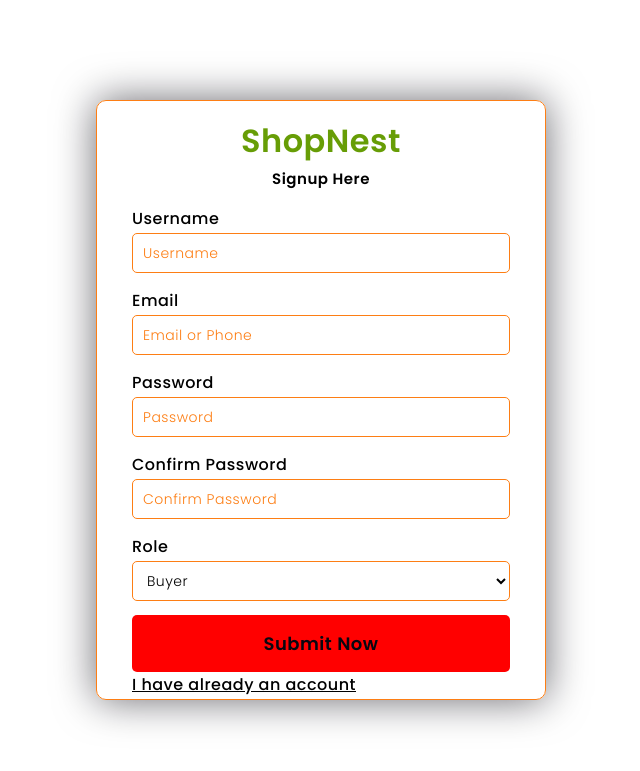
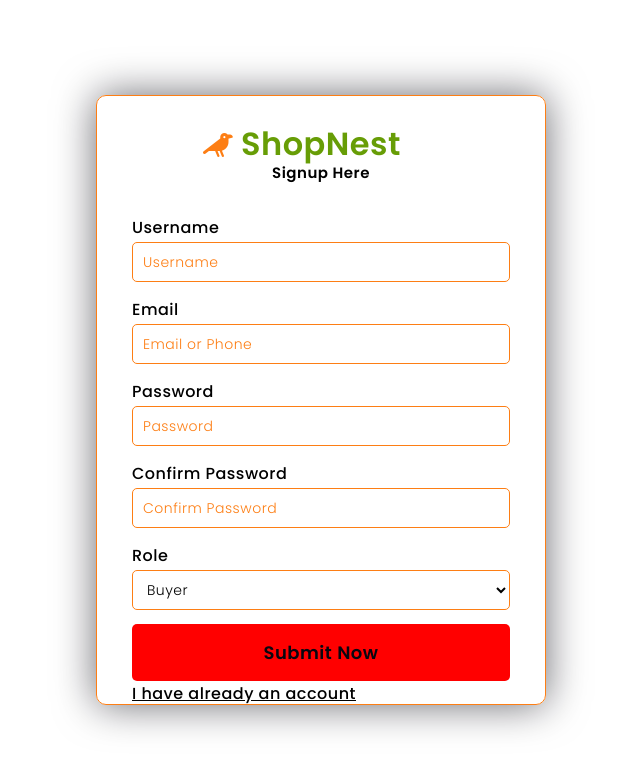
Before and after one commit to hassnbt/shopNest1, a Django app: page / in a window 1280 px wide. Shown: the top 771 px of the page, without its empty margins (319-959 px from the left). Run offline with Django 5.2, Linux system fonts and the light colour scheme.

Commit message:
Logo added to Login/signup

```diff
--- a/django/ecom/templates/signup.html
+++ b/django/ecom/templates/signup.html
@@ -7,6 +7,7 @@
     <link rel="preconnect" href="https://fonts.gstatic.com">
     <link rel="stylesheet" href="https://cdnjs.cloudflare.com/ajax/libs/font-awesome/5.15.4/css/all.min.css">
     <link href="https://fonts.googleapis.com/css2?family=Poppins:wght@300;500;600&display=swap" rel="stylesheet">
+    <link rel="stylesheet" href="https://cdnjs.cloudflare.com/ajax/libs/font-awesome/6.5.2/css/all.min.css" integrity="sha512-SnH5WK+bZxgPHs44uWIX+LLJAJ9/2PkPKZ5QiAj6Ta86w+fsb2TkcmfRyVX3pBnMFcV7oQPJkl9QevSCWr3W6A==" crossorigin="anonymous" referrerpolicy="no-referrer" />
     <!--Stylesheet-->
     <style media="screen">
       *,
@@ -19,39 +20,9 @@
 body{
     background-color: solid white;
 }
-.background{
-    width: 430px;
-    height: 520px;
-    position: absolute;
-    transform: translate(-50%,-50%);
-    left: 50%;
-    top: 50%;
-}
-.background .shape{
-    height: 200px;
-    width: 200px;
-    position: absolute;
-    border-radius: 50%;
-}
-.shape:first-child{
-    background: linear-gradient(
-        /* #1845ad,
-        #23a2f6 */
-    );
-    left: -80px;
-    top: -80px;
-}
-.shape:last-child{
-    background: linear-gradient(
-        /* to right,
-        #ff512f,
-        #f09819 */
-    );
-    right: -30px;
-    bottom: -80px;
-}
+
 form {
-  height: 600px;
+  height: 610px;
   width: 450px;
   background-color: rgba(255,255,255,0.13);
   position: absolute;
@@ -62,10 +33,19 @@ form {
   backdrop-filter: blur(10px);
   border: 1px solid  #fd7e14;
   box-shadow: 0 0 40px rgba(8,7,16,0.6);
-  padding: 15px 35px;
+  padding: 5px 35px;
   transition: box-shadow 0.3s ease; /* Smooth transition for shadow */
 }
-
+form .icon {
+  font-size: 24px;
+  padding: 3px;
+  position: relative;
+  top: 24px;
+  left: 68px;
+}
+form .icon i{
+ color:#fd7e14;
+}
 form:hover {
   box-shadow: #fd7e14 ; /* Orange shadow on hover */
 }
@@ -80,14 +60,14 @@ form *{
 form h3{
     font-size: 32px;
     font-weight: 1000;
-    line-height: 50px;
+    line-height: 3px;
     text-align: center;
     color:#679d06 ;
 }
 form h2{
     font-size: 15px;
     font-weight: 700;
-    line-height: 25px;
+    line-height: 55px;
     text-align: center;
 }
 
@@ -155,11 +135,11 @@ button:hover {
     </style>
 </head>
 <body>
-    <div class="background">
-        <div class="shape"></div>
-        <div class="shape"></div>
-    </div>
+
    <form action="" method="post">
+    <div class="icon">
+      <i class="fa-solid fa-crow"></i>
+      </div>
     {% csrf_token %}
     <h3>ShopNest</h3>
     <h2>Signup Here</h2>
```
Also changed, not shown: django/ecom/templates/login.html (+20 -42 lines).
